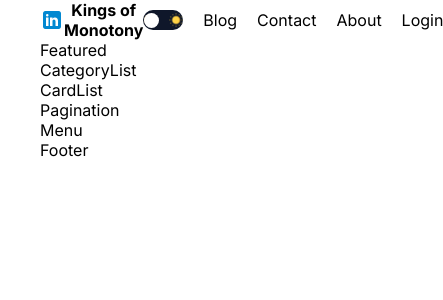
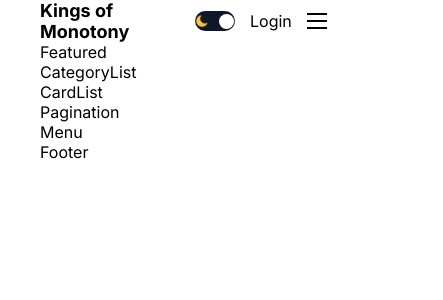
Before and after one commit to Nakatomi881/kingsofmontony, a Next.js app: page / in a window 390 px wide. Shown: the top 300 px of the page, 443 px wide, since content can reach past the window. Built offline with nearby package versions, Linux system fonts and the light colour scheme.

Commit message:
add burger menu to links

```diff
--- a/src/app/components/authLinks/AuthLinks.jsx
+++ b/src/app/components/authLinks/AuthLinks.jsx
@@ -1,24 +1,46 @@
-
-import styles from './authLinks.module.css'
-import Link from 'next/link';
-
+"use client";
+import styles from "./authLinks.module.css";
+import Link from "next/link";
+import { useState } from "react";
 
 const AuthLinks = () => {
+  const [open, setOpen] = useState(false);
 
-    // temporary
-    const status = "notauthenticated"
-    return <>
-    {status==="notauthenticated" ? (
+  // temporary
+  const status = "notauthenticated";
+  return (
+    <>
+      {status === "notauthenticated" ? (
         <Link href="/login">Login</Link>
-    ) : (
+      ) : (
         <>
-        <Link href="/write">Write</Link>
-        <span className={styles.link}>Logout</span>
+          <Link href="/write">Write</Link>
+          <span className={styles.link}>Logout</span>
         </>
-    )}
-    </>;
+      )}
+      <div className={styles.burger} onClick={() => setOpen(!open)}>
+        <div className={styles.line}></div>
+        <div className={styles.line}></div>
+        <div className={styles.line}></div>
+      </div>
+      {open && (
+        <div className={styles.responsiveMenu}>
+          <Link href="/">Blog</Link>
+          <Link href="/">Contact</Link>
+          <Link href="/">About</Link>
 
-
+          {status === "notauthenticated" ? (
+            <Link href="/login">Login</Link>
+          ) : (
+            <>
+              <Link href="/write">Write</Link>
+              <span className={styles.link}>Logout</span>
+            </>
+          )}
+        </div>
+      )}
+    </>
+  );
 };
 
 export default AuthLinks;
--- a/src/app/components/authLinks/authLinks.module.css
+++ b/src/app/components/authLinks/authLinks.module.css
@@ -1,3 +1,24 @@
 .link{
      cursor: pointer;
 }
+
+.burger{
+     width: 20px;
+     height: 16px;
+     flex-direction: column;
+     justify-content: space-between;
+     cursor: pointer;
+     display: none;
+}
+
+.line{
+     width: 100%;
+     height: 2px;
+     background-color: var(--textColor);
+}
+
+@media screen and (max-width:640px) {
+     .burger{
+          display: flex;
+     }
+}
--- a/src/app/components/navbar/Navbar.jsx
+++ b/src/app/components/navbar/Navbar.jsx
@@ -14,9 +14,9 @@
             <div className={styles.logo}>Kings of Monotony</div>
             <div className={styles.links}>
                 <ThemeToggle />
-                <Link href="/">Blog</Link>
-                <Link href="/">Contact</Link>
-                <Link href="/">About</Link>
+                <Link href="/" className={styles.link}>Blog</Link>
+                <Link href="/" className={styles.link}>Contact</Link>
+                <Link href="/" className={styles.link}>About</Link>
                 <AuthLinks />
 
 
--- a/src/app/components/navbar/navbar.module.css
+++ b/src/app/components/navbar/navbar.module.css
@@ -21,7 +21,41 @@
 
 .links {
     display: flex;
+    align-items: center;
     gap: 20px;
     flex: 1;
     font-size: 20;
 }
+
+@media screen and (max-width:1280px) {
+    .logo {
+        font-size: 24px;
+    }
+    .links {
+        font-size: 16px;
+        gap: 15px;
+    }
+
+}
+
+@media screen and (max-width:1024px) {
+    .social {
+        display: none;
+    }
+    .logo {
+      text-align: left;
+    }
+
+}
+
+@media screen and (max-width:768px) {
+    .logo {
+      font-size: 18px;
+    }
+}
+
+@media screen and (max-width:640px) {
+    .link {
+      display: none;
+    }
+}
--- a/src/app/components/themeToggle/themeToggle.module.css
+++ b/src/app/components/themeToggle/themeToggle.module.css
@@ -8,7 +8,6 @@
     justify-content: space-between;
     position: relative;
 
-
 }
 
 .ball{
@@ -16,5 +15,4 @@
     height: 15px;
     border-radius: 50%;
     position: absolute;
-    left: 1px;
 }
--- a/src/app/globals.css
+++ b/src/app/globals.css
@@ -1,6 +1,6 @@
 :root{
-  --bg:white,
-  --textColor:black,
+  --bg:white;
+  --textColor:black;
   --softBg:#f0f0f0;
   --softTextColor:#626262
 }
```
